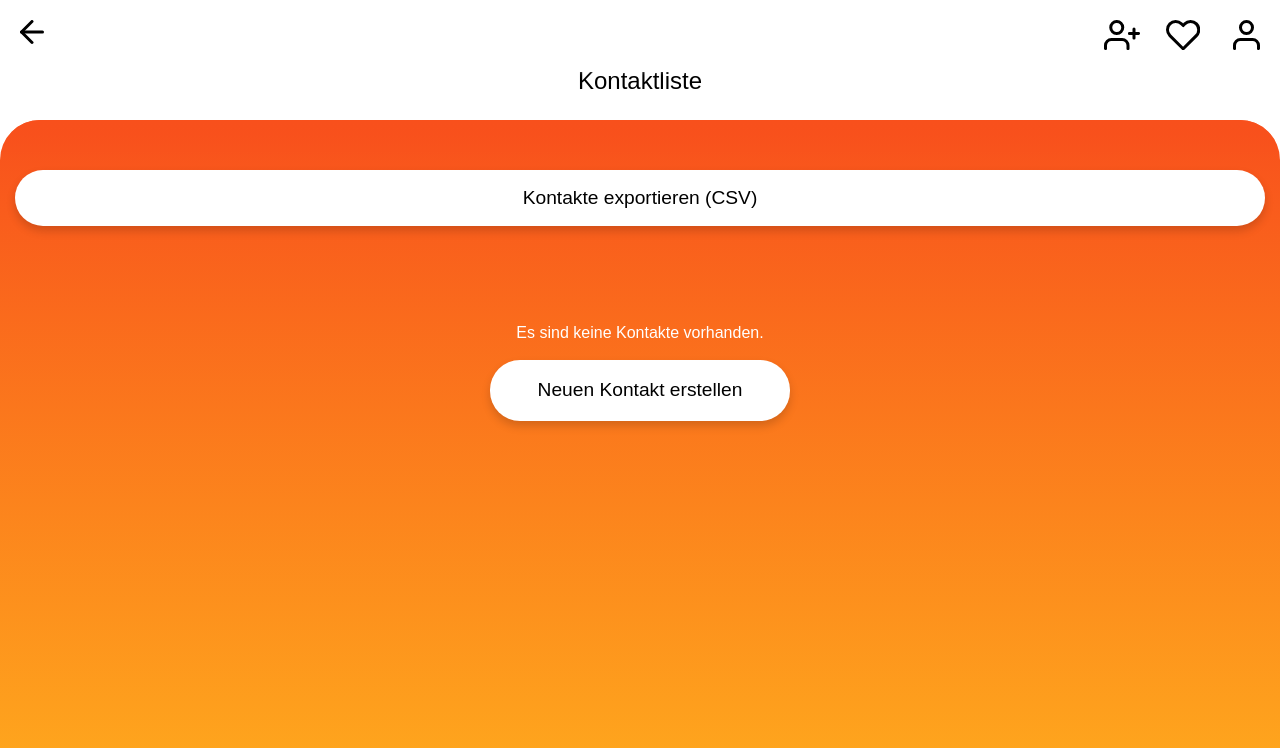
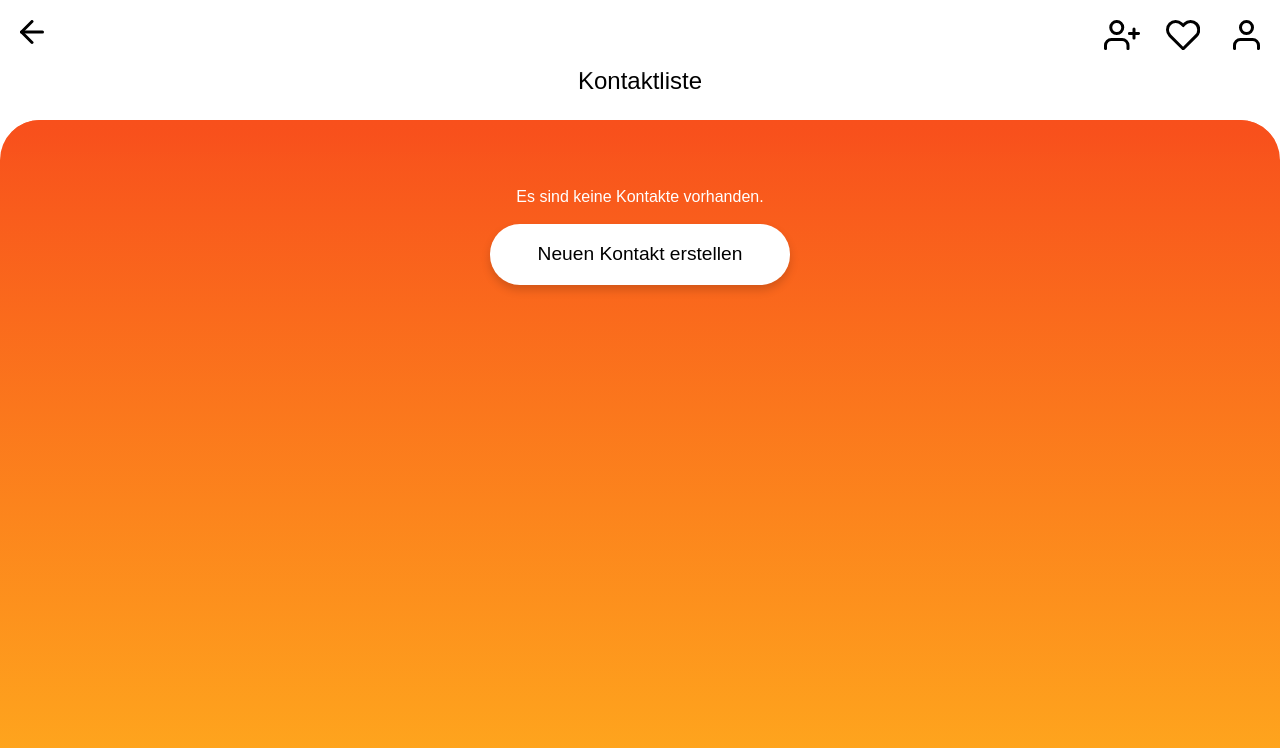
Before and after one commit to soerenstein/capstone-project, a React (Create React App) app: page /list in a window 1280 px wide. Shown: the top 748 px of the page. Built offline with nearby package versions, Linux system fonts and the light colour scheme; a web font is replaced by a local one.

Commit message:
Add toggle logic for CSVExportButton

```diff
--- a/src/pages/ContactList.js
+++ b/src/pages/ContactList.js
@@ -12,16 +12,19 @@ export default function ContactList() {
   const [contacts] = useContacts()
   const history = useHistory()
 
-  console.log(contacts)
-
   return (
     <PageLayout title="Kontaktliste">
       <CardWrapper>
-        <CSVButton>
+        {contacts.length ? (
+          <CSVButton>
           <CSVLinkStyled data={contacts} filename={'my-contacts.csv'}>
             Kontakte exportieren (CSV)
           </CSVLinkStyled>
         </CSVButton>
+        ) : (
+         null
+        )}
+
         {contacts.length ? (
           <StyledList>
             {contacts.map((contact) => (
@@ -41,6 +44,7 @@ export default function ContactList() {
 }
 
 const StyledList = styled.ul`
+  margin: 40px 0;
   width: 100%;
   list-style: none;
   padding: 0;
@@ -60,6 +64,6 @@ const CSVButton = styled.button`
   border-style: none;
   border-radius: 30px;
   opacity: 1;
-  margin: 50px 0 30px 0;
+  margin: 50px 0 0 0;
   width: 100%;
 `
```
